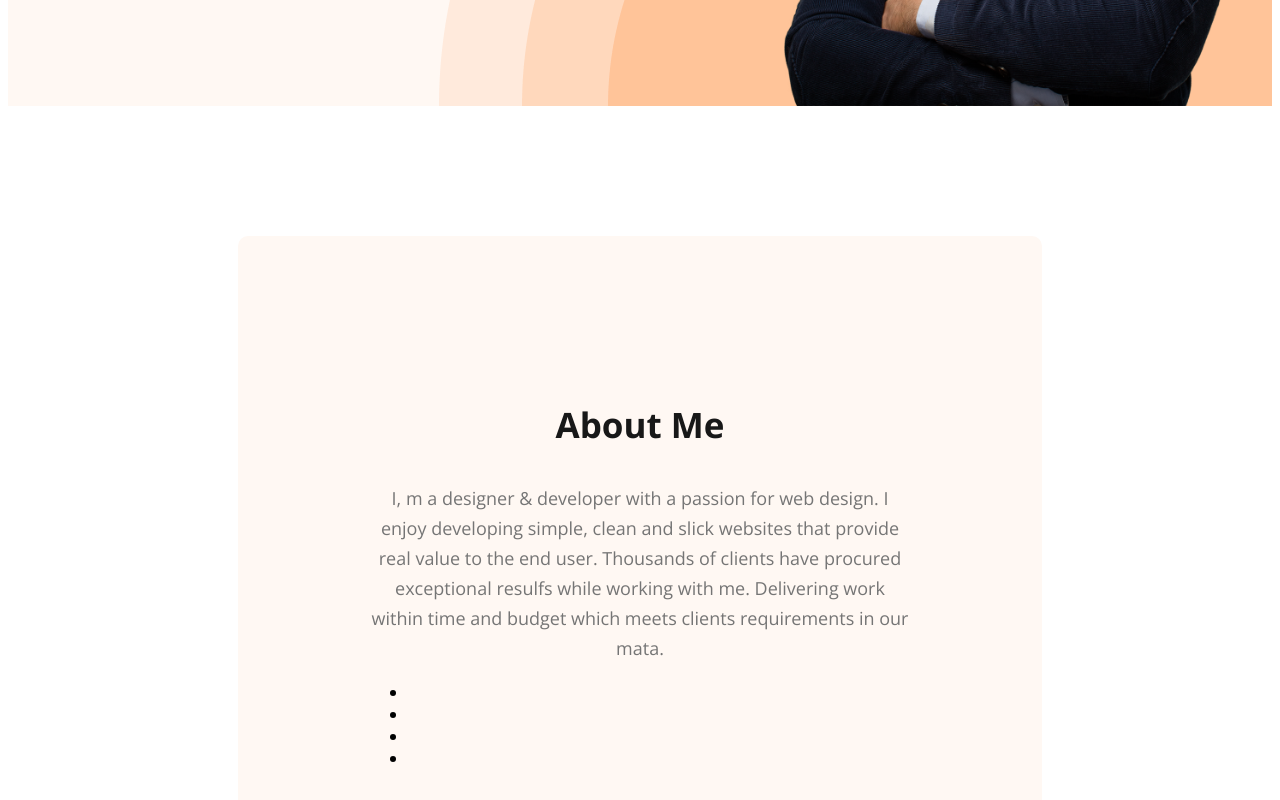
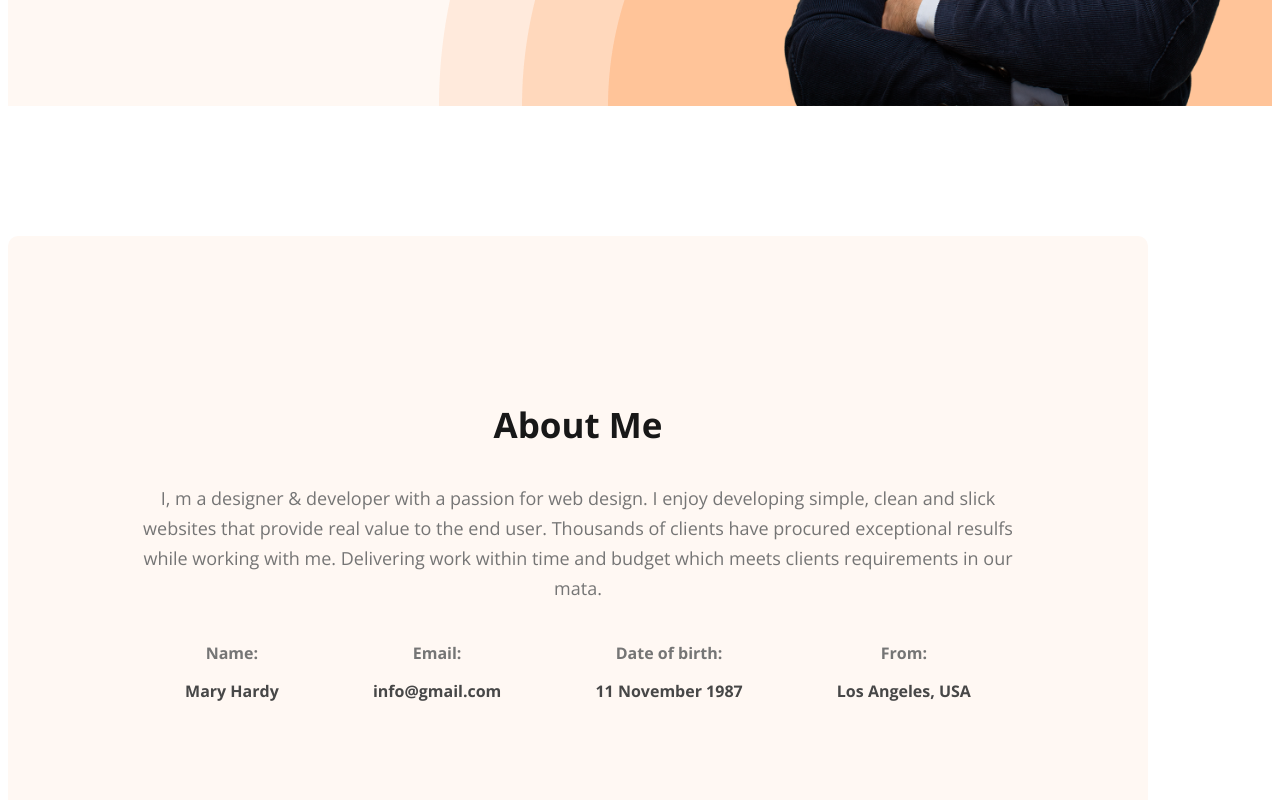
Before and after one commit to aymanshoity/web-developer-portfolio, a plain HTML site: page index.html in a window 1280 px wide. Shown: the part 662-1462 px from the top of the page. Drawn offline with nearby package versions, Linux system fonts and the light colour scheme.

Commit message:
About me totally done

```diff
--- a/index.html
+++ b/index.html
@@ -39,12 +39,30 @@
             <p class="section-description">
                 I, m a designer & developer with a passion for web design. I enjoy developing simple, clean and slick websites that provide real value to the end user. Thousands of clients have procured exceptional resulfs while working with me. Delivering work within time and budget which meets clients requirements in our mata.
             </p>
-            <ul>
-                <li></li>
-                <li></li>
-                <li></li>
-                <li></li>
-            </ul>
+            <div class="about-ino-con">
+                <div class="about-info">
+                    <h4 class="info-title">Name: </h4>
+                    <p class="info-des"><b>Mary Hardy</b></p>
+                </div>
+                <div class="about-info">
+                    <h4 class="info-title">Email:</h4>
+                    <p class="info-des"><b>info@gmail.com</b></p>
+                </div>
+
+                <div class="about-info">
+                    <h4 class="info-title">Date of birth:
+                        </h4>
+                    <p class="info-des"><b>11 November 1987</b></p>
+                </div>
+                <div class="about-info">
+                    <h4 class="info-title">From:
+                        </h4>
+                    <p class="info-des"><b>Los Angeles, USA</b></p>
+                </div>
+                <!-- .about-info*4>h4.info-title+p.info-description -->
+
+            </div>
+
 
         </section>
 
--- a/styles/portfolio.css
+++ b/styles/portfolio.css
@@ -100,8 +100,7 @@ color:  #757575;
     border-radius: 10px;
     background: #FFF8F3;
     margin-top:130px ;
-    margin-left: 230px;
-    margin-right: 230px;
+
 }
 .section-title{
     color:  #181818;
@@ -114,3 +113,20 @@ color:  #757575;
     font-weight: 400;
     line-height: 30px;
 }
+main{
+    max-width: 1140px;
+}
+.about-ino-con{
+    display: flex;
+    justify-content: space-around
+}
+.info-title{
+    color: #757575;
+    margin-bottom: 0px;
+
+}
+.info-des{
+
+    color: #474747;
+    font-weight: 400px;
+}
```
